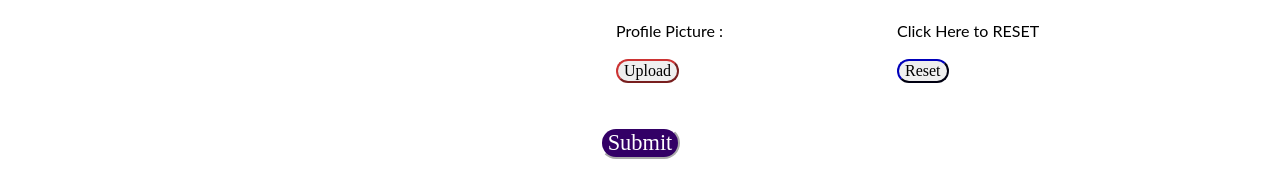
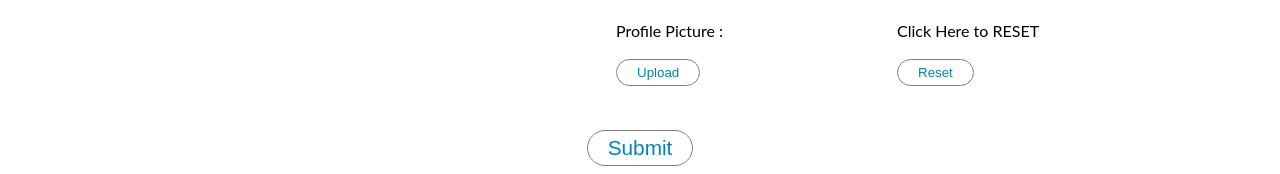
Before and after one commit to afreedshaik7/Registration-Form, a plain HTML site: page index.html in a window 1280 px wide. Shown: the part 772-946 px from the top of the page. Drawn offline with Linux system fonts and the light colour scheme.

Commit message:
Update index.html

```diff
--- a/index.html
+++ b/index.html
@@ -135,14 +135,15 @@ io<html>
 		<tr>
 			<td>
 				<label for = "picture">Profile Picture : </label><br><br>
-				<input type = "button" onclick = "" style = " color : black ; font-family : Nakula ; font-size : 100% ; border-radius : 25px ; border-color : #CC3333" name = "picture" value = "Upload" >
+				<input type = "button" onclick = "" style="color : #0085b6 ; background-color : white ; border-radius : 20px ; border : 1px solid #808080 ; padding : 5px 20px 5px 20px" name = "picture" value = "Upload" >
+				<!-- <button style = "color : #0085b6 ; float : right ;background-color : white ; border-radius : 20px ; border : 1px solid #808080 ; padding : 5px #CC3333 20px 5px 20px" >Newer</button> -->
 			</td>
 			<td>
 				<label for = "resetpage">Click Here to RESET</label><br><br>
-				<input type = "reset" onclick = "location.reload()" style = " color : black ; font-family : Nakula ;font-size : 100% ; border-radius : 25px ; border-color : #000066" name = "resetpage" value = "Reset">
+				<input type = "reset" onclick = "location.reload()" style="color : #0085b6 ; background-color : white ; border-radius : 20px ; border : 1px solid #808080 ; padding : 5px 20px 5px 20px" name = "resetpage" value = "Reset">
 			</td>
 		</tr>
 	</table>
 	<br><br>
 
-	<center><input type = "submit" onclick = "alert('Did you like my Application form design?')" style = "background-color : #330066 ; color : white ; font-family : Nakula ; border-color : #FFFFFF ; font-size : 140% ; border-radius : 25px " value = "Submit"></center>
+	<center><input type = "submit" onclick = "alert('Did you like my Application form design?')" style="color : #0085b6 ; background-color : white ; border-radius : 20px ; border : 1px solid #808080 ; padding : 5px 20px 5px 20px ; font-size : 130%" value = "Submit"></center>
```
